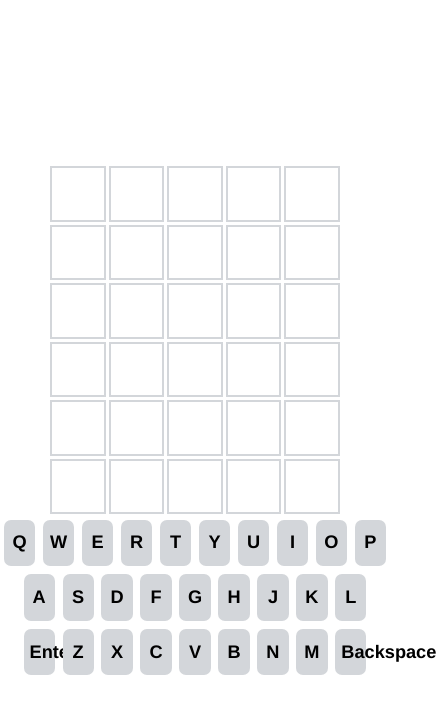
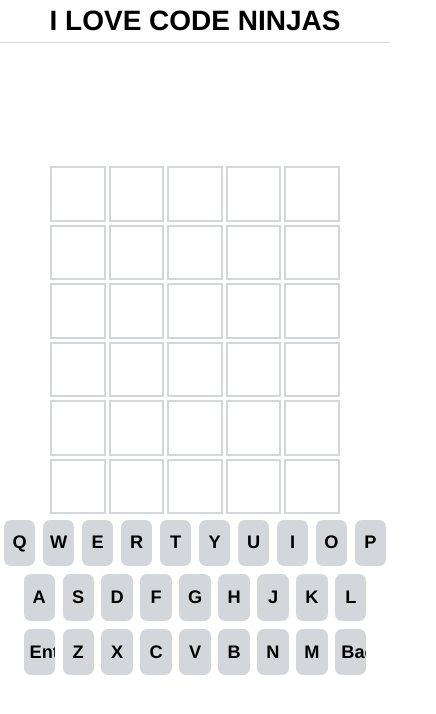
Before and after one commit to SickkMade/cn-wordle-react, a React (Vite) app: page / in a window 390 px wide. Shown: the top 714 px of the page, 436 px wide, since content can reach past the window. Built offline with nearby package versions, Linux system fonts and the light colour scheme.

Commit message:
fixed mobile breaks and added header

```diff
--- a/src/App.jsx
+++ b/src/App.jsx
@@ -1,8 +1,12 @@
 import WordleGame from "./components/WordleGame"
+import Header from "./components/Header"
 
 function App() {
   return (
+    <>
+    <Header />
     <WordleGame />
+    </>
   )
 }
 
--- /dev/null
+++ b/src/components/Header.jsx
@@ -0,0 +1,11 @@
+import '../css/header.css'
+
+function Header() {
+  return (
+    <header className="header">
+        <h1 className="header--h1">I LOVE CODE NINJAS</h1>
+    </header>
+  )
+}
+
+export default Header
--- /dev/null
+++ b/src/css/header.css
@@ -0,0 +1,16 @@
+.header{
+    border-bottom:1px solid var(--key-bg);
+    width:100vw;
+    position:absolute;
+    top:0;
+    left:0;
+    background-color: white;
+    height:1.5rem;
+    display:flex;
+    justify-content: center;
+    align-items: center;
+}
+.header--h1{
+    margin:0;
+    font-size:1rem;
+}
--- a/src/css/wordlekeyboard.css
+++ b/src/css/wordlekeyboard.css
@@ -15,6 +15,7 @@
 
     font: inherit;
     font-size:.65rem;
+    overflow:hidden;
 }
 
 .wordlekeyboard--key__yellow{
```
